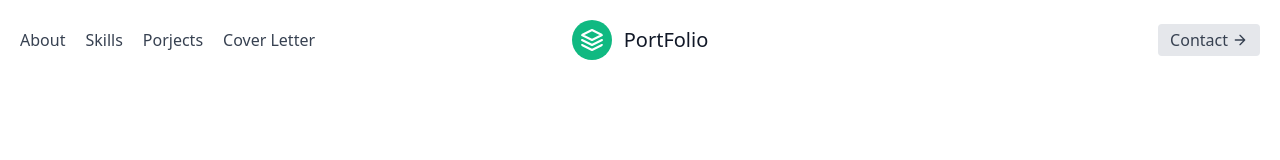
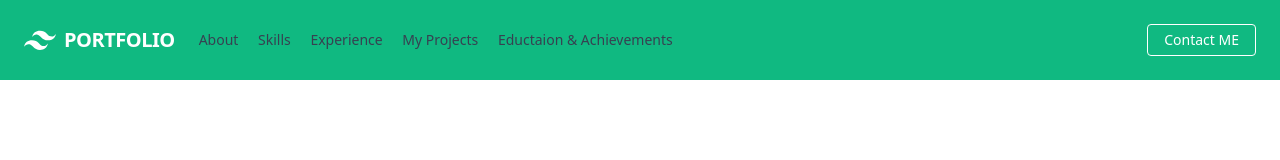
Before and after one commit to Nikgupta3/Nikgupta3.github.io, a website: page index.html in a window 1280 px wide. Shown: the top 160 px of the page. Drawn offline with nearby package versions, Linux system fonts and the light colour scheme.

Commit message:
added handburger menu

```diff
--- a/index.html
+++ b/index.html
@@ -12,31 +12,45 @@
 <body>
     <!-- Header section start -->
     <header class="text-gray-700 body-font">
-        <div class="container mx-auto flex flex-wrap p-5 flex-col md:flex-row items-center">
-            <nav class="flex lg:w-2/5 flex-wrap items-center text-base md:ml-auto">
-                <a class="mr-5 hover:text-gray-900">About</a>
-                <a class="mr-5 hover:text-gray-900">Skills</a>
-                <a class="mr-5 hover:text-gray-900">Porjects</a>
-                <a class="hover:text-gray-900">Cover Letter</a>
+        <div class="font-sans antialiased" id="app">
+            <nav class="flex items-center justify-between flex-wrap bg-green-500 p-6">
+                <div class="flex items-center flex-no-shrink text-white mr-6">
+                    <svg class="fill-current h-8 w-8 mr-2" width="54" height="54" viewBox="0 0 54 54" xmlns="http://www.w3.org/2000/svg"><path d="M13.5 22.1c1.8-7.2 6.3-10.8 13.5-10.8 10.8 0 12.15 8.1 17.55 9.45 3.6.9 6.75-.45 9.45-4.05-1.8 7.2-6.3 10.8-13.5 10.8-10.8 0-12.15-8.1-17.55-9.45-3.6-.9-6.75.45-9.45 4.05zM0 38.3c1.8-7.2 6.3-10.8 13.5-10.8 10.8 0 12.15 8.1 17.55 9.45 3.6.9 6.75-.45 9.45-4.05-1.8 7.2-6.3 10.8-13.5 10.8-10.8 0-12.15-8.1-17.55-9.45-3.6-.9-6.75.45-9.45 4.05z"/></svg>
+                    <span class="font-semibold text-xl tracking-tight">PORTFOLIO</span>
+                </div>
+                <div class="block sm:hidden">
+                    <button onclick="toggle()" class="flex items-center px-3 py-2 border rounded text-teal-lighter border-teal-light hover:text-white hover:border-white">
+                  <svg class="fill-current h-3 w-3" viewBox="0 0 20 20" xmlns="http://www.w3.org/2000/svg"><title>Menu</title><path d="M0 3h20v2H0V3zm0 6h20v2H0V9zm0 6h20v2H0v-2z"/></svg>
+                </button>
+                </div>
+                <div id="handburger" class="w-full flex-grow sm:flex sm:items-center sm:w-auto hidden">
+                    <div class="text-sm sm:flex-grow">
+                        <a href="#about" class="no-underline block mt-4 sm:inline-block hover:underline sm:mt-0 text-teal hover:text-white mr-4">
+                    About
+                  </a>
+                        <a href="#skills" class="no-underline block mt-4 sm:inline-block hover:underline sm:mt-0 text-teal hover:text-white mr-4">
+                    Skills
+                  </a>
+                        <a href="#exper" class="no-underline block mt-4 sm:inline-block hover:underline sm:mt-0 text-teal hover:text-white mr-4">
+                    Experience
+                  </a>
+                        <a href="#projects" class="no-underline block mt-4 sm:inline-block hover:underline sm:mt-0 text-teal hover:text-white mr-4">
+                    My Projects
+                  </a>
+                        <a href="#responsive-header" class="no-underline block mt-4 sm:inline-block  hover:underline sm:mt-0 text-teal hover:text-white mr-4">
+                    Eductaion & Achievements
+                  </a>
+                    </div>
+                    <div>
+                        <a href="#" class="no-underline inline-block text-sm px-4 py-2 leading-none border rounded text-white border-white hover:border-transparent hover:text-green-600 hover:bg-green-100 mt-4 sm:mt-0">Contact ME</a>
+                    </div>
+                </div>
             </nav>
-            <a class="flex order-first lg:order-none lg:w-1/5 title-font font-medium items-center text-gray-900 lg:items-center lg:justify-center mb-4 md:mb-0">
-                <svg xmlns="http://www.w3.org/2000/svg" fill="none" stroke="currentColor" stroke-linecap="round" stroke-linejoin="round" stroke-width="2" class="w-10 h-10 text-white p-2 bg-green-500 rounded-full" viewBox="0 0 24 24">
-        <path d="M12 2L2 7l10 5 10-5-10-5zM2 17l10 5 10-5M2 12l10 5 10-5"></path>
-      </svg>
-                <span class="ml-3 text-xl">PortFolio</span>
-            </a>
-            <div class="lg:w-2/5 inline-flex lg:justify-end ml-5 lg:ml-0">
-                <button class="inline-flex items-center bg-gray-200 border-0 py-1 px-3 focus:outline-none hover:bg-gray-300 rounded text-base mt-4 md:mt-0">Contact
-        <svg fill="none" stroke="currentColor" stroke-linecap="round" stroke-linejoin="round" stroke-width="2" class="w-4 h-4 ml-1" viewBox="0 0 24 24">
-          <path d="M5 12h14M12 5l7 7-7 7"></path>
-        </svg>
-      </button>
-            </div>
         </div>
     </header>
     <!-- Header section ends -->
     <!-- hero section start -->
-    <section class="text-gray-700 body-font">
+    <section class="text-gray-700 body-font" id="about">
         <div class="container mx-auto flex px-5 py-24 md:flex-row flex-col items-center">
             <div class="lg:max-w-lg lg:w-full md:w-1/2 w-5/6 mb-10 md:mb-0">
                 <img class="object-cover object-center rounded" alt="hero" src="images/nik.png">
@@ -55,7 +69,7 @@
     </section>
     <hr>
     <!-- Skills Section -->
-    <section class="text-gray-700 body-font">
+    <section class="text-gray-700 body-font" id="skills">
         <div class="container mx-auto relative pt-1">
             <h1 class="title-font sm:text-4xl text-3xl mb-4 font-medium text-gray-900 items-center flex items-center justify-center flex-col">Skills</h1>
             <div class="flex mb-2 items-center justify-between">
@@ -93,7 +107,7 @@
     </section>
     <hr>
     <!-- Experience -->
-    <section class="text-gray-700 body-font overflow-hidden">
+    <section class="text-gray-700 body-font overflow-hidden" id="exper">
         <h1 class="title-font sm:text-4xl text-3xl mb-4 font-medium text-gray-900 items-center justify-center mx-auto flex items-center justify-center flex-col">Experience</h1>
         <div class="container px-5 py-24 mx-auto">
             <div class="-my-8">
@@ -147,7 +161,7 @@
     </section>
     <hr>
     <!-- project section -->
-    <section class="text-gray-700 body-font">
+    <section class="text-gray-700 body-font" id="projects">
         <div class="container px-5 py-24 mx-auto">
             <div class="flex flex-col text-center w-full mb-20">
                 <h1 class="text-2xl font-medium title-font mb-4 text-gray-900 tracking-widest">MY PROJECTS</h1>
@@ -216,6 +230,16 @@
             </div>
         </div>
     </section>
+    <script type="text/javascript">
+        function toggle() {
+            const nav = document.getElementById("handburger");
+            if (nav.classList.contains("hidden")) {
+                nav.classList.remove("hidden");
+            } else {
+                nav.classList.add("hidden");
+            }
+        }
+    </script>
 </body>
 
 </html>
```
